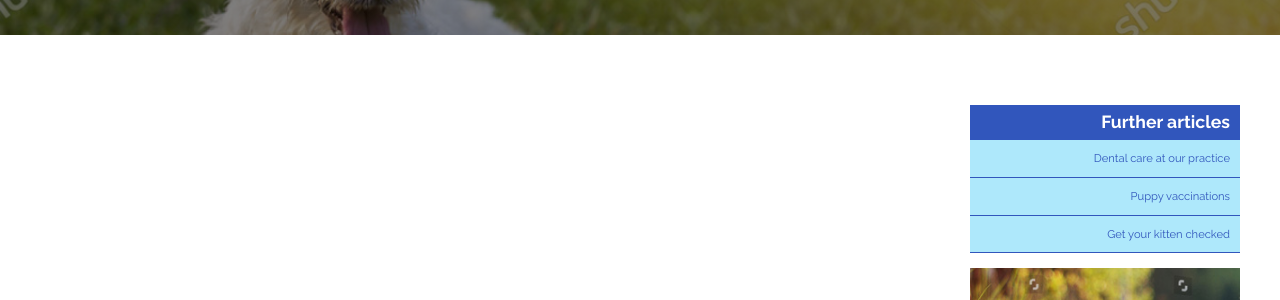
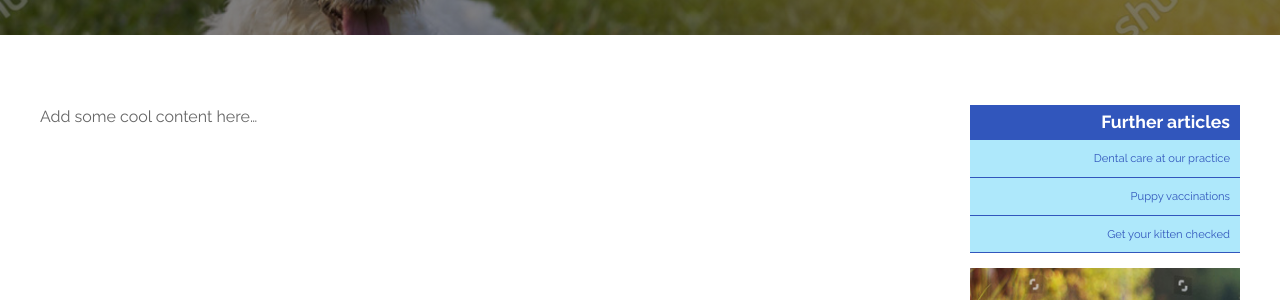
Before and after one commit to timbowerbank/uikitdemo, a Jekyll site: the page built from collections/_top-level/landing-pages/about.md, in a window 1280 px wide. Shown: the part 350-650 px from the top of the page. Built offline with Jekyll 4.4.1, drawn with Linux system fonts in a browser that asks for light colours.

Commit message:
Updated 'collections/_top-level/landing-pages/about.md' via CloudCannon

```diff
--- a/collections/_top-level/landing-pages/about.md
+++ b/collections/_top-level/landing-pages/about.md
@@ -8,3 +8,5 @@
 menu: true
 menuName: About
 ---
+
+Add some cool content here...
```
